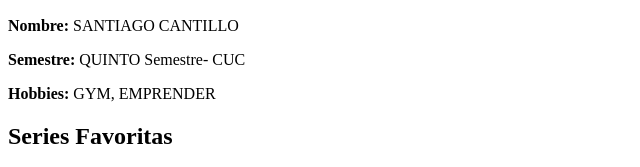
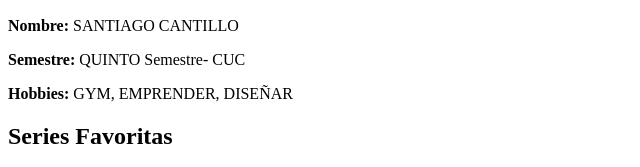
Before and after one commit to SantiagoCantillo/index, a plain HTML site: page index.html in a window 1280 px wide. Shown: the part 110-277 px from the top of the page, without its empty margins (0-640 px from the left). Drawn offline with Linux system fonts and the light colour scheme.

Commit message:
hobbie 3

```diff
--- a/index.html
+++ b/index.html
@@ -11,7 +11,7 @@
     <h2>Datos Personales</h2>
     <p><strong>Nombre:</strong> SANTIAGO CANTILLO</p>
     <p><strong>Semestre:</strong> QUINTO Semestre- CUC</p>
-    <p><strong>Hobbies:</strong> GYM, EMPRENDER</p>
+    <p><strong>Hobbies:</strong> GYM, EMPRENDER, DISEÑAR</p>
 
     <h2>Series Favoritas</h2>
     <p>Aquí están mis series favoritas:</p>
```
